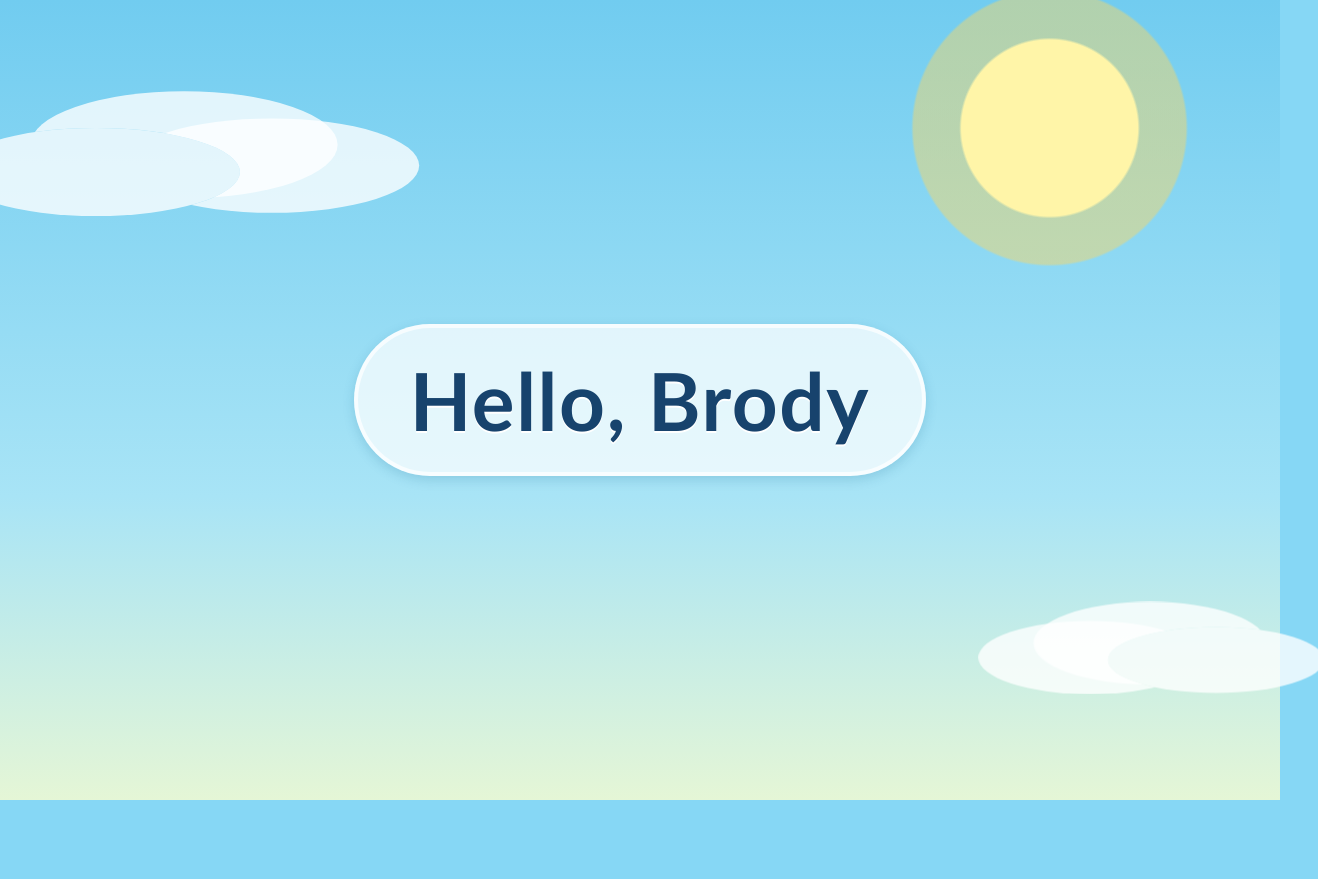
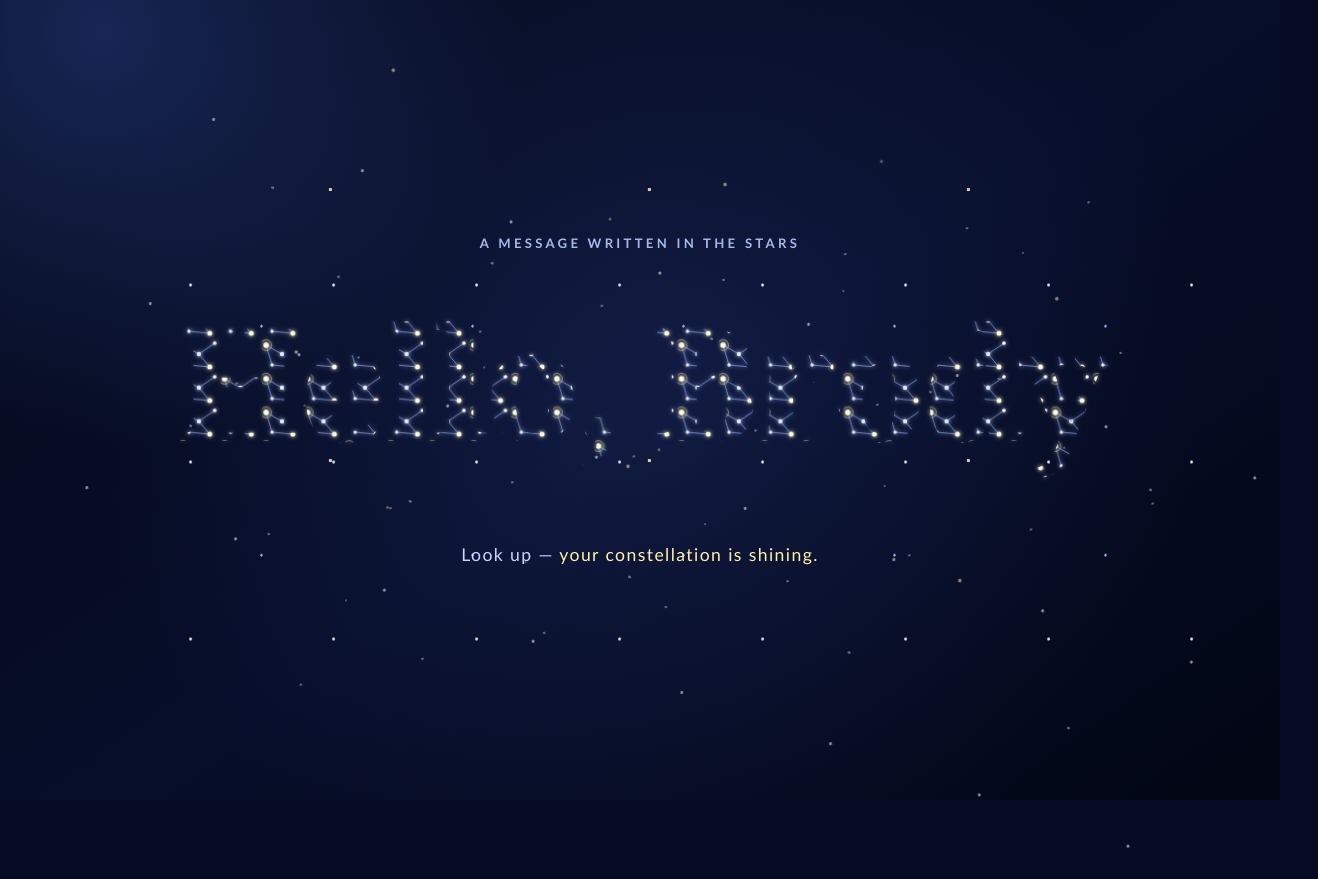
Before and after one commit to BrodyJohnson120/Brody-Builder, a plain HTML site: page index.html in a window 1280 px wide. Shown: the whole page, 1318 px wide, since content can reach past the window. Before the commit the page ends 800 px from the top, so only its background shows below. Drawn offline with Linux system fonts and the light colour scheme.

Commit message:
Create constellation greeting night sky

```diff
--- a/index.html
+++ b/index.html
@@ -3,69 +3,122 @@
   <head>
     <meta charset="UTF-8">
     <meta name="viewport" content="width=device-width, initial-scale=1.0">
-    <title>Hello, Brody</title>
+    <meta name="theme-color" content="#050b22">
+    <title>Hello, Brody — Constellations</title>
     <style>
       :root {
-        font-family: "Trebuchet MS", "Avenir Next", Avenir, sans-serif;
-        color: #17436d;
-        background: #86d7f5;
+        color: #f6f4ff;
+        background: #050b22;
+        font-family: Georgia, "Times New Roman", serif;
       }
+
+      * { box-sizing: border-box; }
 
       body {
         display: grid;
-        overflow: hidden;
         min-height: 100vh;
         margin: 0;
+        overflow: hidden;
         place-items: center;
         background:
-          radial-gradient(circle at 82% 16%, #fff5a8 0 5.5rem, transparent 5.65rem),
-          radial-gradient(circle at 82% 16%, rgb(255 215 94 / 45%) 0 8.5rem, transparent 8.65rem),
-          linear-gradient(#71ccf0 0%, #a8e4f6 62%, #e5f6d6 100%);
+          radial-gradient(circle at 50% 46%, rgb(38 53 115 / 34%), transparent 35rem),
+          radial-gradient(circle at 8% 4%, #172654 0, transparent 26rem),
+          linear-gradient(145deg, #040919 0%, #070e2a 52%, #020614 100%);
       }
 
-      h1 {
+      .sky {
         position: relative;
-        z-index: 1;
-        margin: 0;
-        padding: 0.3em 0.65em;
-        border: 4px solid rgb(255 255 255 / 70%);
-        border-radius: 1.2em;
-        background: rgb(255 255 255 / 72%);
-        box-shadow: 0 0.25rem 0.75rem rgb(28 111 151 / 20%);
-        font-size: clamp(2.5rem, 8vw, 5rem);
-        font-weight: 800;
-        letter-spacing: 0.02em;
-        text-align: center;
-        text-shadow: 0 2px 0 #fff;
+        width: min(94vw, 1120px);
+        padding: clamp(2.5rem, 8vw, 6.5rem) 1rem;
+        isolation: isolate;
       }
 
-      body::before,
-      body::after {
-        position: fixed;
-        width: 18rem;
-        height: 5.5rem;
-        border-radius: 50%;
-        background: rgb(255 255 255 / 78%);
+      .stars, .stars::before, .stars::after {
+        position: absolute;
+        inset: 0;
+        z-index: -1;
+        background-image:
+          radial-gradient(circle, #fff 0 1px, transparent 1.7px),
+          radial-gradient(circle, rgb(180 207 255 / 90%) 0 1px, transparent 1.5px),
+          radial-gradient(circle, rgb(255 239 174 / 95%) 0 1.4px, transparent 2px);
+        background-position: 4% 18%, 78% 26%, 91% 73%;
+        background-size: 143px 177px, 211px 229px, 319px 271px;
         content: "";
+        opacity: .9;
       }
 
-      body::before {
-        top: 16%;
-        left: -3rem;
-        box-shadow: 5.5rem -1.7rem 0 0.6rem rgb(255 255 255 / 78%),
-          11rem -0.4rem 0 0.2rem rgb(255 255 255 / 78%);
+      .stars::before { transform: rotate(19deg) scale(1.1); opacity: .6; }
+      .stars::after { transform: rotate(-12deg) scale(.87); opacity: .45; }
+
+      .eyebrow {
+        margin: 0 0 1.25rem;
+        color: #a8b9e9;
+        font-family: "Trebuchet MS", sans-serif;
+        font-size: clamp(.66rem, 1.5vw, .82rem);
+        font-weight: 700;
+        letter-spacing: .25em;
+        text-align: center;
+        text-transform: uppercase;
       }
 
-      body::after {
-        right: -5rem;
-        bottom: 12%;
-        transform: scale(0.75);
-        box-shadow: -5.5rem -1.4rem 0 0.7rem rgb(255 255 255 / 78%),
-          -10.5rem -0.2rem 0 0.3rem rgb(255 255 255 / 78%);
+      h1 { margin: 0; }
+
+      svg {
+        display: block;
+        width: 100%;
+        height: auto;
+        overflow: visible;
+      }
+
+      .constellation-word {
+        fill: url(#constellation-stars);
+        filter: url(#glow);
+      }
+
+      .subtitle {
+        margin: 1.65rem 0 0;
+        color: #c9d5ff;
+        font-family: "Trebuchet MS", sans-serif;
+        font-size: clamp(.9rem, 2vw, 1.1rem);
+        letter-spacing: .08em;
+        text-align: center;
+      }
+
+      .subtitle span { color: #fff0ab; }
+
+      @media (max-width: 560px) {
+        .sky { padding-inline: 0; }
+        .eyebrow { margin-bottom: .75rem; }
       }
     </style>
   </head>
   <body>
-    <h1>Hello, Brody</h1>
+    <main class="sky">
+      <div class="stars" aria-hidden="true"></div>
+      <p class="eyebrow">A message written in the stars</p>
+      <h1>
+        <svg viewBox="0 0 1100 250" role="img" aria-labelledby="constellation-title constellation-description">
+          <title id="constellation-title">Hello, Brody written in star constellations</title>
+          <desc id="constellation-description">The greeting Hello, Brody is formed from bright stars and fine constellation lines against a night sky.</desc>
+          <defs>
+            <filter id="glow" x="-20%" y="-35%" width="140%" height="170%">
+              <feGaussianBlur stdDeviation="2.3" result="softGlow" />
+              <feMerge><feMergeNode in="softGlow" /><feMergeNode in="SourceGraphic" /></feMerge>
+            </filter>
+            <pattern id="constellation-stars" width="42" height="34" patternUnits="userSpaceOnUse">
+              <path d="M4 7 20 16 36 5M20 16 31 29M4 7 10 27 31 29" fill="none" stroke="#9db6fa" stroke-width=".85" opacity=".75" />
+              <circle cx="4" cy="7" r="2.7" fill="#fff9d6" />
+              <circle cx="20" cy="16" r="2.2" fill="#dce8ff" />
+              <circle cx="36" cy="5" r="1.8" fill="#fff" />
+              <circle cx="10" cy="27" r="1.7" fill="#dce8ff" />
+              <circle cx="31" cy="29" r="2.5" fill="#fff9d6" />
+              <circle cx="4" cy="7" r="5.5" fill="none" stroke="#fff3ae" stroke-width=".65" opacity=".65" />
+            </pattern>
+          </defs>
+          <text class="constellation-word" x="550" y="172" text-anchor="middle" font-family="Georgia, serif" font-size="159" font-weight="bold" letter-spacing="-5">Hello, Brody</text>
+        </svg>
+      </h1>
+      <p class="subtitle">Look up — <span>your constellation is shining.</span></p>
+    </main>
   </body>
 </html>
```
